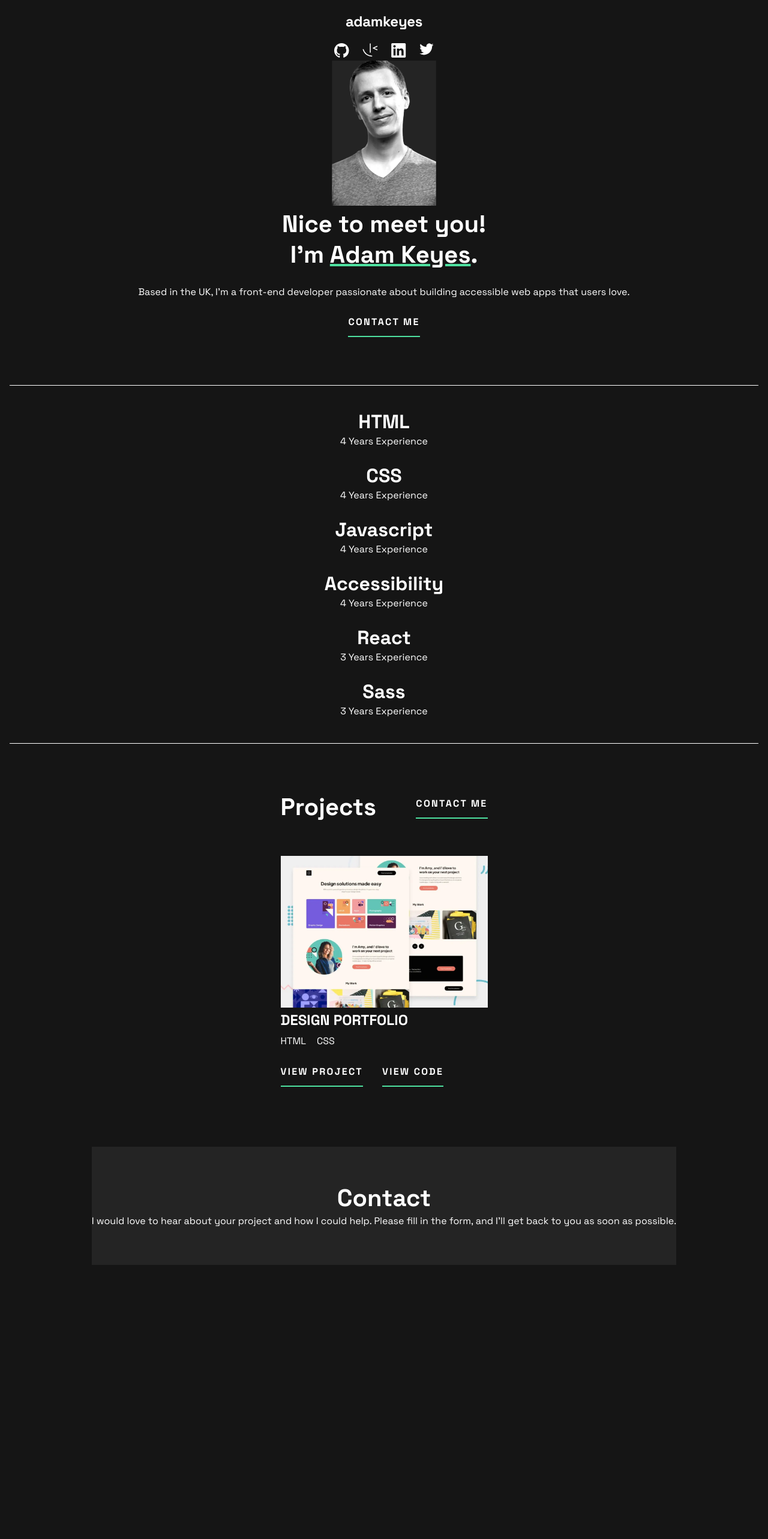
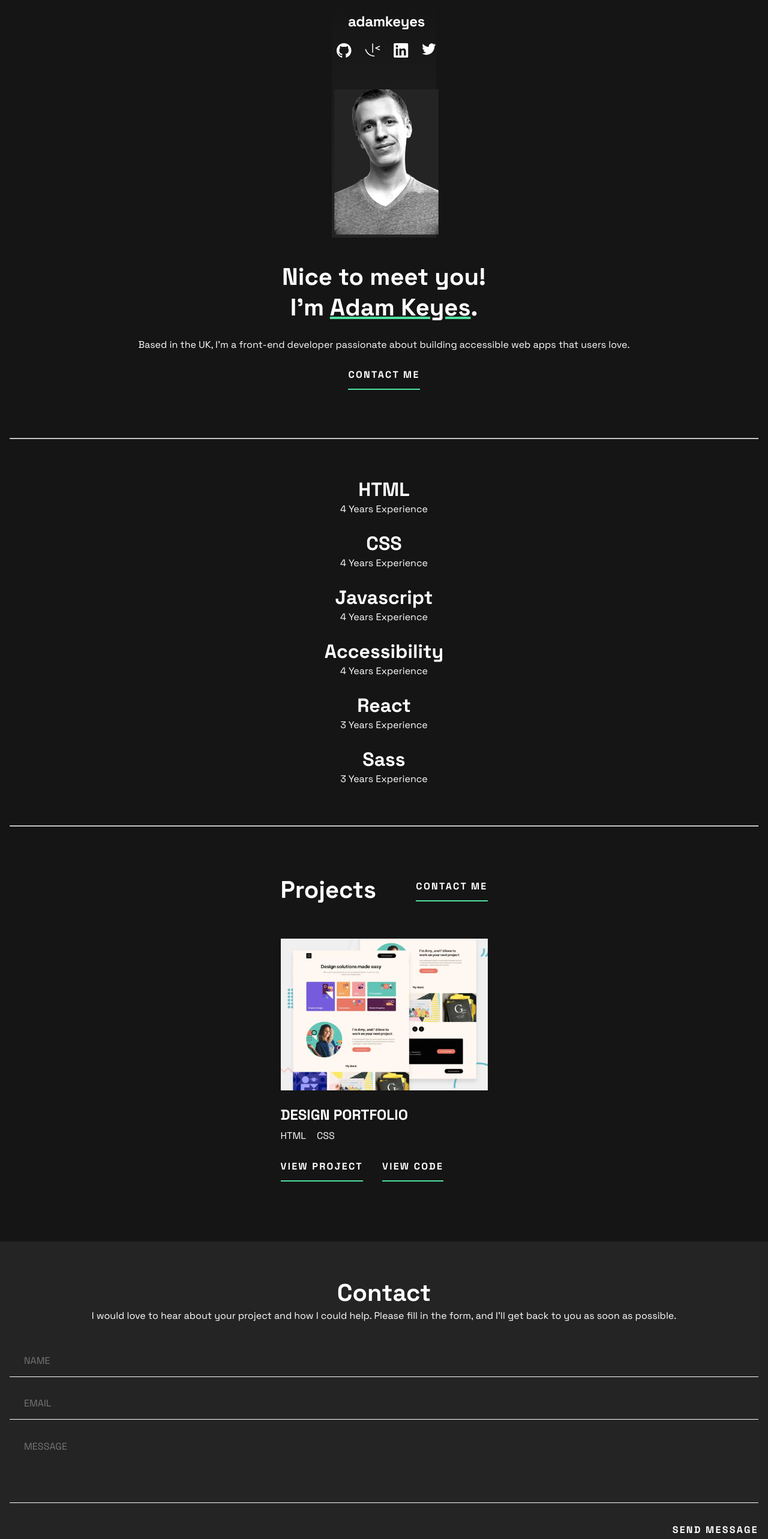
Before and after one commit to kateneilsen/svelte-developer-portfolio, a Svelte app: page / in a window 1280 px wide. Shown: the top 2566 px of the page at 60% size. Before the commit the page ends 2129 px from the top, so only its background shows below. Built offline with nearby package versions, Linux system fonts and the light colour scheme.

Commit message:
updated contact section and some styles

```diff
--- a/public/global.css
+++ b/public/global.css
@@ -61,6 +61,16 @@ body{
 	background-color: var(--black);
 }
 
+section{
+	padding-inline: 1rem;
+}
+
+hr{
+	margin: 0;
+	padding: 0;
+	width: 100%;
+}
+
 h1{
 	color: var(--white);
 	font-size: var(--font-size-xl);
@@ -103,7 +113,7 @@ button{
 	font-size: 1rem;
 	letter-spacing: 2.286px;
 	line-height: 26px;
-	background-color: var(--black);
+	background-color: transparent;
 	border: none;
 	padding: 0;
 	margin: 0;
--- a/src/App.svelte
+++ b/src/App.svelte
@@ -16,8 +16,8 @@
   main {
     display: flex;
     flex-direction: column;
-    padding-inline: 1rem;
-    padding-block: 20px;
+    /* padding-inline: 1rem;
+    padding-block: 20px; */
     align-items: center;
   }
 </style>
--- a/src/components/Contact.svelte
+++ b/src/components/Contact.svelte
@@ -4,6 +4,13 @@
     I would love to hear about your project and how I could help. Please fill in
     the form, and I’ll get back to you as soon as possible.
   </p>
+  <form>
+    <input type="text" id="name" placeholder="NAME" />
+    <input type="text" id="name" placeholder="EMAIL" />
+    <textarea id="message" placeholder="MESSAGE" />
+    <button class="send">SEND MESSAGE</button>
+  </form>
+  <hr />
 </section>
 
 <style>
@@ -14,5 +21,38 @@
     text-align: center;
     padding-block: 60px;
     background-color: var(--darkgrey);
+    width: 100%;
+  }
+
+  form {
+    display: flex;
+    flex-direction: column;
+    justify-content: space-between;
+    gap: 2rem;
+    margin-block-start: 50px;
+  }
+
+  input,
+  textarea {
+    border: none;
+    border-bottom: 1px solid var(--white);
+    background: none;
+    color: var(--white);
+    padding-block-end: 1rem;
+    padding-inline-start: 24px;
+    text-transform: uppercase;
+  }
+
+  textarea {
+    resize: none;
+    height: 107px;
+  }
+
+  button.send {
+    align-self: end;
+  }
+
+  hr {
+    margin-block-start: 87px;
   }
 </style>
--- a/src/components/Intro.svelte
+++ b/src/components/Intro.svelte
@@ -1,21 +1,10 @@
-<header>
-  <h4>adamkeyes</h4>
-  <div class="socials">
-    <a href="/">
-      <img src="images/icon-github.svg" alt="github" />
-    </a>
-    <a href="/">
-      <img src="images/icon-frontend-mentor.svg" alt="frontend mentor" />
-    </a>
-    <a href="/">
-      <img src="images/icon-linkedin.svg" alt="linkedin" />
-    </a>
-    <a href="/">
-      <img src="images/icon-twitter.svg" alt="twitter" />
-    </a>
-  </div>
-</header>
+<script>
+  import Socials from "./Socials.svelte";
+</script>
+
 <section>
+  <div class="gradient-bg">
+    <Socials />
     <picture>
       <source
         media="(min-width: 600px)"
@@ -25,8 +14,14 @@
         media="(min-width: 1200px)"
         srcset="images/image-profile-desktop.webp"
       />
-    <img src="images/image-profile-mobile.webp" alt="profile" class="profile" />
+      <img
+        src="images/image-profile-mobile.webp"
+        alt="profile"
+        class="profile"
+      />
     </picture>
+  </div>
+
   <div class="intro">
     <h1>
       Nice to meet you! <br />
@@ -42,25 +37,26 @@
 
 <style>
   section {
-    text-align: center;
-  }
-  header {
     display: flex;
     flex-direction: column;
-    gap: 1.25rem;
-    align-items: center;
+    justify-content: center;
+    text-align: center;
+    gap: 40px;
   }
-  .socials {
+  .gradient-bg {
+    align-self: center;
     display: flex;
+    flex-direction: column;
     width: 174px;
     padding-inline: 4px;
     justify-content: space-between;
+    background: linear-gradient(
+      180deg,
+      rgba(36, 36, 36, 0) 0.65%,
+      #242424 100%
+    );
   }
 
-  a {
-    cursor: pointer;
-    z-index: 2;
-  }
   img.profile {
     width: 174px;
     height: 242px;
--- a/src/components/Projects.svelte
+++ b/src/components/Projects.svelte
@@ -51,6 +51,10 @@
     height: 253px;
   }
 
+  h3 {
+    padding-block-start: 20px;
+  }
+
   ul.tech-stack {
     padding-block: 0.5rem;
     padding-inline: 0;
--- a/src/components/Skills.svelte
+++ b/src/components/Skills.svelte
@@ -1,4 +1,5 @@
 <section>
+  <hr />
   <div class="skill">
     <h2>HTML</h2>
     <p>4 Years Experience</p>
@@ -23,13 +24,11 @@
     <h2>Sass</h2>
     <p>3 Years Experience</p>
   </div>
+  <hr />
 </section>
 
 <style>
   section {
-    border-top: 1px solid var(--white);
-    border-bottom: 1px solid var(--white);
-    padding-block: 40px;
     display: flex;
     flex-direction: column;
     gap: 24px;
@@ -38,4 +37,12 @@
     width: 100%;
     margin-block-start: 80px;
   }
+
+  div.skill:first-of-type {
+    padding-block-start: 40px;
+  }
+
+  div.skill:last-of-type {
+    padding-block-end: 40px;
+  }
 </style>
--- /dev/null
+++ b/src/components/Socials.svelte
@@ -0,0 +1,40 @@
+<div class="socials">
+  <h4>adamkeyes</h4>
+  <div class="links">
+    <a href="/">
+      <img src="images/icon-github.svg" alt="github" />
+    </a>
+    <a href="/">
+      <img src="images/icon-frontend-mentor.svg" alt="frontend mentor" />
+    </a>
+    <a href="/">
+      <img src="images/icon-linkedin.svg" alt="linkedin" />
+    </a>
+    <a href="/">
+      <img src="images/icon-twitter.svg" alt="twitter" />
+    </a>
+  </div>
+</div>
+
+<style>
+  .socials {
+    padding-block-start: 20px;
+    padding-block-end: 3rem;
+    display: flex;
+    flex-direction: column;
+    gap: 1.25rem;
+    align-items: center;
+    width: fit-content;
+  }
+  .links {
+    display: flex;
+    width: 174px;
+    padding-inline: 4px;
+    justify-content: space-between;
+  }
+
+  a {
+    cursor: pointer;
+    z-index: 2;
+  }
+</style>
```
Lines whose indentation alone changed are shown as unchanged.
